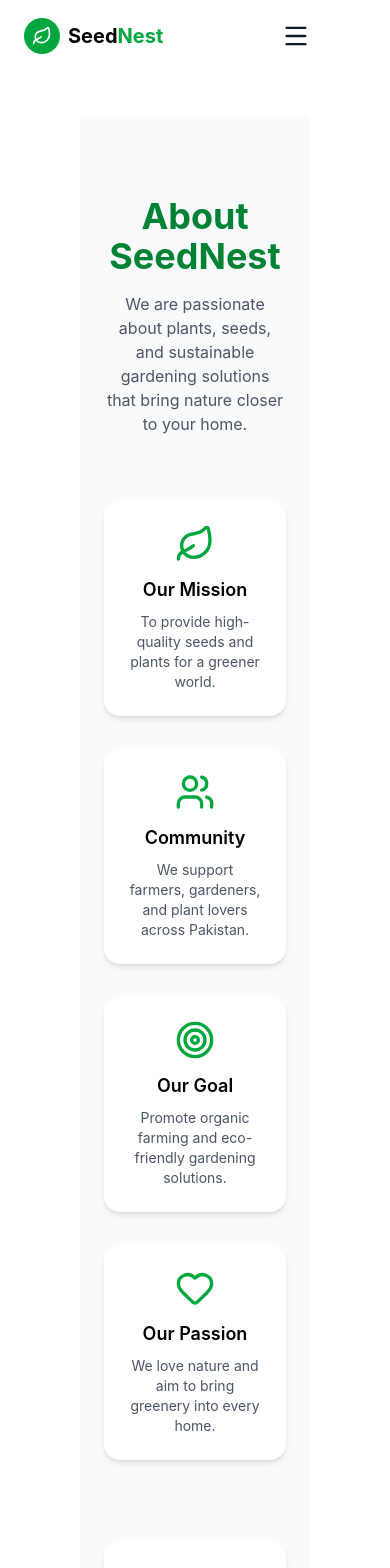
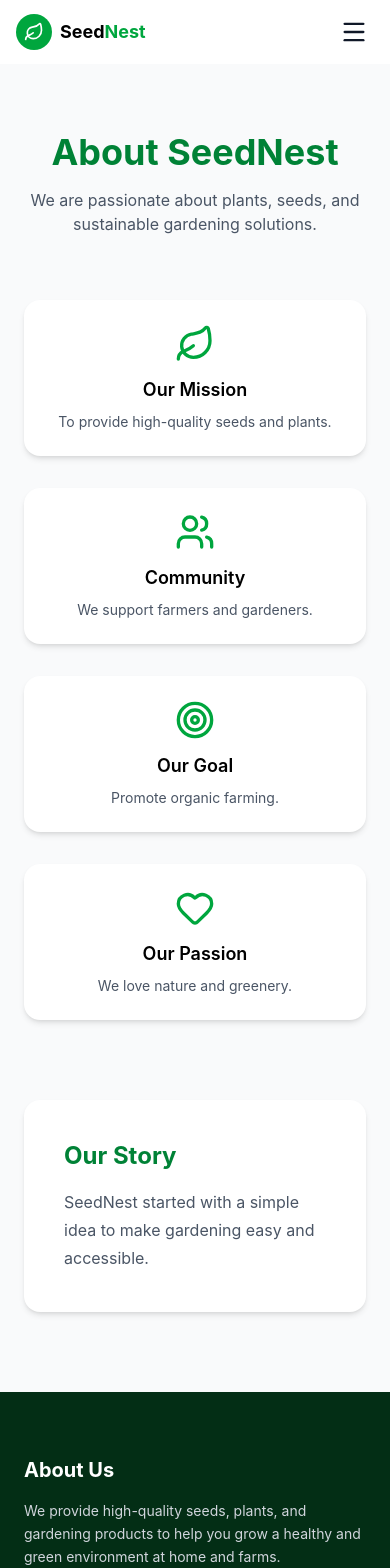
Before and after one commit to Hammad193/SeedsNest, a React (Vite) app: page /about in a window 390 px wide. Shown: the top 1568 px of the page. Built offline with nearby package versions, Linux system fonts and the light colour scheme.

Commit message:
navbar and cart responsive fix

```diff
--- a/src/components/Navbar.jsx
+++ b/src/components/Navbar.jsx
@@ -40,24 +40,24 @@ const Navbar = () => {
 
       {/* NAVBAR */}
       <nav
-        className={`fixed left-0 w-full z-[9999] transition-all duration-300 ease-in-out ${
+        className={`fixed left-0 top-0 w-full z-[9999] transition-all duration-300 ease-in-out ${
           scrolled
-            ? "top-0 bg-white/95 shadow-lg backdrop-blur-md py-4"
-            : "top-0 bg-white py-4"
+            ? "bg-white/95 shadow-lg backdrop-blur-md py-3 sm:py-4"
+            : "bg-white py-3 sm:py-4"
         }`}
       >
-        <div className="max-w-7xl mx-auto px-6 flex items-center justify-between">
+        <div className="max-w-7xl mx-auto px-4 sm:px-6 lg:px-8 flex items-center justify-between">
 
           {/* LOGO */}
           <Link
             to="/"
-            className="flex items-center gap-2 group transition-transform duration-300 hover:scale-105"
+            className="flex items-center gap-2 shrink-0"
           >
-            <div className="bg-green-600 p-2 rounded-full group-hover:rotate-12 transition">
+            <div className="bg-green-600 p-2 rounded-full">
               <Leaf className="text-white w-5 h-5" />
             </div>
 
-            <h1 className="text-xl font-bold">
+            <h1 className="text-lg sm:text-xl font-bold whitespace-nowrap">
               Seed<span className="text-green-600">Nest</span>
             </h1>
           </Link>
@@ -80,7 +80,7 @@ const Navbar = () => {
           {/* RIGHT ICONS */}
           <div className="hidden lg:flex items-center gap-5">
             <Link to="/cart" className="relative">
-              <ShoppingCart className="text-gray-600" />
+              <ShoppingCart className="text-gray-600 w-6 h-6" />
               {cartCount > 0 && (
                 <span className="absolute -top-2 -right-2 bg-green-600 text-white text-xs px-2 rounded-full">
                   {cartCount}
@@ -89,22 +89,21 @@ const Navbar = () => {
             </Link>
 
             <Link to="/account">
-              <User className="text-gray-600 hover:text-green-600 transition" />
+              <User className="text-gray-600 w-6 h-6 hover:text-green-600 transition" />
             </Link>
 
             <Link
               to="/shop"
-              className="bg-green-600 text-white px-5 py-2 rounded-full hover:bg-green-700 transition"
+              className="bg-green-600 text-white px-4 sm:px-5 py-2 rounded-full hover:bg-green-700 transition text-sm sm:text-base"
             >
               Shop Now
             </Link>
           </div>
 
-          {/* MOBILE BUTTON (FIXED 100%) */}
+          {/* MOBILE BUTTON (FIXED SIZE ISSUE) */}
           <button
             type="button"
-            className="lg:hidden w-35
-            h-10 flex items-center justify-center text-gray-900 z-[99999] relative"
+            className="lg:hidden w-10 h-10 flex items-center justify-center text-gray-900 z-[99999]"
             onClick={() => setIsOpen(!isOpen)}
             aria-label="Toggle Menu"
           >
@@ -117,11 +116,11 @@ const Navbar = () => {
         <div
           className={`lg:hidden overflow-hidden transition-all duration-500 ease-in-out ${
             isOpen
-              ? "max-h-96 opacity-100 mt-5"
+              ? "max-h-96 opacity-100 mt-3"
               : "max-h-0 opacity-0 pointer-events-none"
           }`}
         >
-          <div className="bg-white shadow-md rounded-xl mx-6 p-5">
+          <div className="bg-white shadow-md rounded-xl mx-4 sm:mx-6 p-5">
 
             <ul className="flex flex-col gap-4">
               {navLinks.map((item, i) => (
@@ -129,7 +128,7 @@ const Navbar = () => {
                   <Link
                     to={item.path}
                     onClick={() => setIsOpen(false)}
-                    className="block text-gray-600 hover:text-green-600 py-1"
+                    className="block text-gray-600 hover:text-green-600 py-2"
                   >
                     {item.name}
                   </Link>
@@ -151,7 +150,7 @@ const Navbar = () => {
                 onClick={() => setIsOpen(false)}
                 className="flex items-center justify-center px-4 border rounded-full relative"
               >
-                <ShoppingCart className="text-gray-600" />
+                <ShoppingCart className="text-gray-600 w-5 h-5" />
                 {cartCount > 0 && (
                   <span className="absolute -top-1 -right-1 bg-green-600 text-white text-xs px-1.5 rounded-full">
                     {cartCount}
--- a/src/pages/About.jsx
+++ b/src/pages/About.jsx
@@ -3,9 +3,9 @@ import { Leaf, Users, Target, Heart } from "lucide-react";
 
 export default function About() {
   return (
-    <section className="py-20 px-6 m-20 md:px-20 bg-gray-50">
+    <section className="py-20 px-6 md:px-20 bg-gray-50 pt-24">
 
-      {/* HERO SECTION */}
+      {/* HERO */}
       <motion.div
         initial={{ opacity: 0, y: -40 }}
         animate={{ opacity: 1, y: 0 }}
@@ -15,76 +15,56 @@ export default function About() {
           About SeedNest
         </h1>
         <p className="text-gray-600 mt-4 max-w-2xl mx-auto">
-          We are passionate about plants, seeds, and sustainable gardening solutions
-          that bring nature closer to your home.
+          We are passionate about plants, seeds, and sustainable gardening solutions.
         </p>
       </motion.div>
 
-      {/* INFO CARDS */}
+      {/* CARDS */}
       <div className="grid grid-cols-1 md:grid-cols-2 lg:grid-cols-4 gap-8">
 
-        <motion.div
-          whileHover={{ scale: 1.05 }}
-          className="bg-white p-6 rounded-2xl shadow-md text-center"
-        >
+        <div className="bg-white p-6 rounded-2xl shadow-md text-center">
           <Leaf className="text-green-600 mx-auto w-10 h-10" />
           <h3 className="font-semibold text-lg mt-3">Our Mission</h3>
           <p className="text-gray-600 mt-2 text-sm">
-            To provide high-quality seeds and plants for a greener world.
+            To provide high-quality seeds and plants.
           </p>
-        </motion.div>
+        </div>
 
-        <motion.div
-          whileHover={{ scale: 1.05 }}
-          className="bg-white p-6 rounded-2xl shadow-md text-center"
-        >
+        <div className="bg-white p-6 rounded-2xl shadow-md text-center">
           <Users className="text-green-600 mx-auto w-10 h-10" />
           <h3 className="font-semibold text-lg mt-3">Community</h3>
           <p className="text-gray-600 mt-2 text-sm">
-            We support farmers, gardeners, and plant lovers across Pakistan.
+            We support farmers and gardeners.
           </p>
-        </motion.div>
+        </div>
 
-        <motion.div
-          whileHover={{ scale: 1.05 }}
-          className="bg-white p-6 rounded-2xl shadow-md text-center"
-        >
+        <div className="bg-white p-6 rounded-2xl shadow-md text-center">
           <Target className="text-green-600 mx-auto w-10 h-10" />
           <h3 className="font-semibold text-lg mt-3">Our Goal</h3>
           <p className="text-gray-600 mt-2 text-sm">
-            Promote organic farming and eco-friendly gardening solutions.
+            Promote organic farming.
           </p>
-        </motion.div>
+        </div>
 
-        <motion.div
-          whileHover={{ scale: 1.05 }}
-          className="bg-white p-6 rounded-2xl shadow-md text-center"
-        >
+        <div className="bg-white p-6 rounded-2xl shadow-md text-center">
           <Heart className="text-green-600 mx-auto w-10 h-10" />
           <h3 className="font-semibold text-lg mt-3">Our Passion</h3>
           <p className="text-gray-600 mt-2 text-sm">
-            We love nature and aim to bring greenery into every home.
+            We love nature and greenery.
           </p>
-        </motion.div>
+        </div>
 
       </div>
 
-      {/* STORY SECTION */}
-      <motion.div
-        initial={{ opacity: 0, y: 50 }}
-        whileInView={{ opacity: 1, y: 0 }}
-        className="mt-20 bg-white p-10 rounded-2xl shadow-md"
-      >
+      {/* STORY */}
+      <div className="mt-20 bg-white p-10 rounded-2xl shadow-md">
         <h2 className="text-2xl font-bold text-green-700 mb-4">
           Our Story
         </h2>
         <p className="text-gray-600 leading-7">
-          SeedNest started with a simple idea: to make gardening easy and accessible for everyone.
-          From small home gardens to large farms, we provide quality seeds, plants, and gardening
-          products that help nature thrive. Our journey is driven by passion, sustainability,
-          and love for green life.
+          SeedNest started with a simple idea to make gardening easy and accessible.
         </p>
-      </motion.div>
+      </div>
 
     </section>
   );
--- a/src/pages/Contact.jsx
+++ b/src/pages/Contact.jsx
@@ -20,9 +20,9 @@ export default function Contact() {
   };
 
   return (
-    <section className="py-20 px-6 md:px-20 m-20 bg-gray-50">
+    <section className="py-20 px-6 md:px-20 bg-gray-50 pt-24">
 
-      {/* Heading */}
+      {/* HEADING */}
       <motion.div
         initial={{ opacity: 0, y: -30 }}
         animate={{ opacity: 1, y: 0 }}
@@ -38,12 +38,8 @@ export default function Contact() {
 
       <div className="grid grid-cols-1 lg:grid-cols-2 gap-10">
 
-        {/* LEFT INFO BOX */}
-        <motion.div
-          initial={{ opacity: 0, x: -50 }}
-          animate={{ opacity: 1, x: 0 }}
-          className="bg-white p-8 rounded-2xl shadow-md space-y-6"
-        >
+        {/* INFO */}
+        <div className="bg-white p-8 rounded-2xl shadow-md space-y-6">
 
           <div className="flex items-center gap-4">
             <Mail className="text-green-600" />
@@ -57,20 +53,14 @@ export default function Contact() {
 
           <div className="flex items-center gap-4">
             <MapPin className="text-green-600" />
-            <span>Model Town Lahore, Pakistan</span>
+            <span>Lahore, Pakistan</span>
           </div>
 
-          <p className="text-gray-600 pt-4">
-            We usually respond within 24 hours. Feel free to reach out for any queries about plants, seeds, or orders.
-          </p>
+        </div>
 
-        </motion.div>
-
-        {/* RIGHT FORM */}
-        <motion.form
+        {/* FORM */}
+        <form
           onSubmit={handleSubmit}
-          initial={{ opacity: 0, x: 50 }}
-          animate={{ opacity: 1, x: 0 }}
           className="bg-white p-8 rounded-2xl shadow-md space-y-5"
         >
 
@@ -80,7 +70,7 @@ export default function Contact() {
             placeholder="Your Name"
             value={form.name}
             onChange={handleChange}
-            className="w-full border p-3 rounded-lg focus:outline-green-600"
+            className="w-full border p-3 rounded-lg"
             required
           />
 
@@ -90,7 +80,7 @@ export default function Contact() {
             placeholder="Your Email"
             value={form.email}
             onChange={handleChange}
-            className="w-full border p-3 rounded-lg focus:outline-green-600"
+            className="w-full border p-3 rounded-lg"
             required
           />
 
@@ -100,20 +90,21 @@ export default function Contact() {
             value={form.message}
             onChange={handleChange}
             rows="5"
-            className="w-full border p-3 rounded-lg focus:outline-green-600"
+            className="w-full border p-3 rounded-lg"
             required
-          ></textarea>
+          />
 
           <button
             type="submit"
-            className="w-full bg-green-600 text-white py-3 rounded-lg hover:bg-green-700 transition-all duration-300 hover:scale-105"
+            className="w-full bg-green-600 text-white py-3 rounded-lg"
           >
             Send Message
           </button>
 
-        </motion.form>
+        </form>
 
       </div>
+
     </section>
   );
 }
```
Also changed, not shown: src/components/Cart.jsx (+26 -34 lines), src/pages/Categories.jsx (+12 -13 lines), src/pages/Seeds.jsx (+27 -27 lines).
